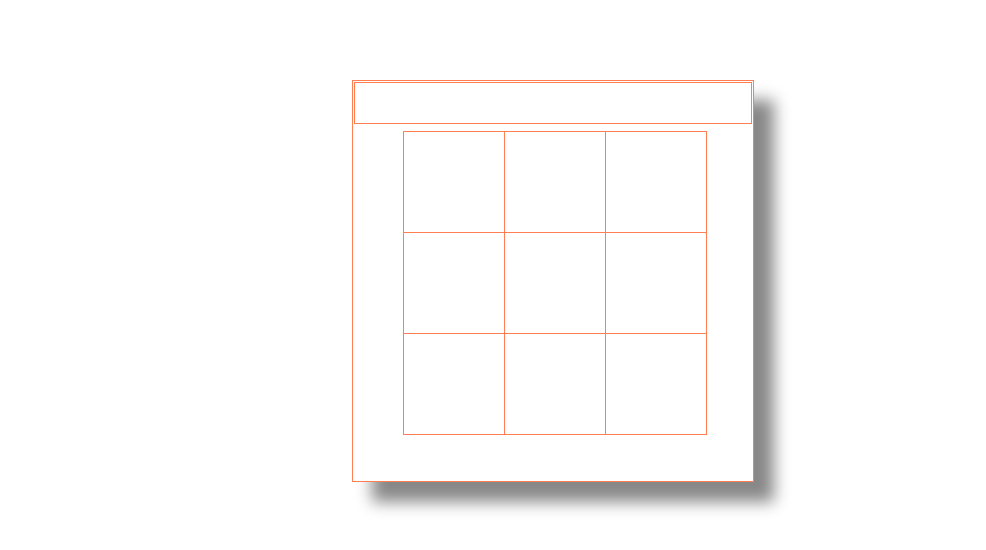
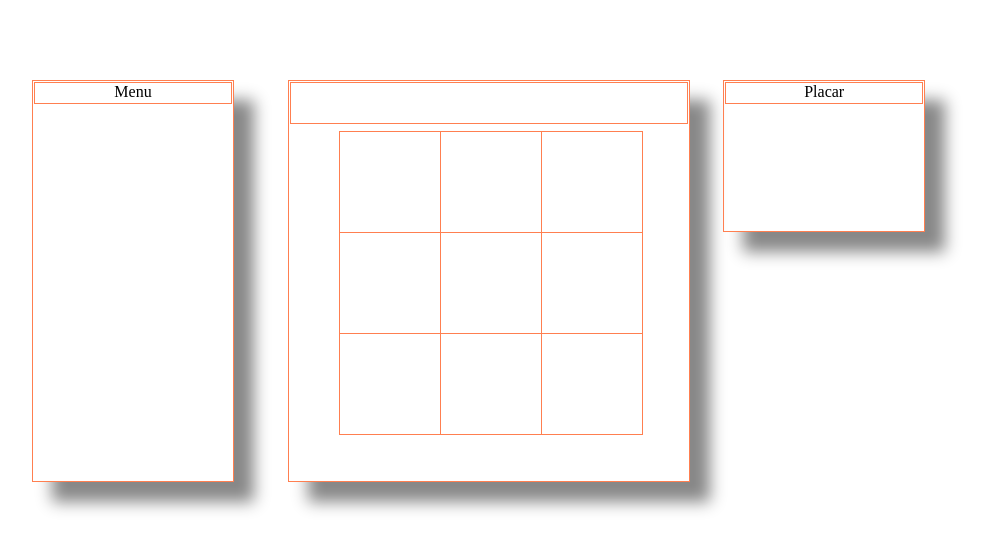
Before and after one commit to LucasRolim/jogoDaVelhaJS, a plain HTML site: page index.htm in a window 1280 px wide. Shown: the whole page, without its empty margins (96-1082 px from the left). Drawn offline with Linux system fonts and the light colour scheme.

Commit message:
criação das divs Menu e Placar.

```diff
--- a/css/velha.css
+++ b/css/velha.css
@@ -16,15 +16,46 @@ img{
 	height: 80px;
 }
 
+.menu {
+	border:1px coral solid;
+	width: 200px;
+	height: 400px;
+	position: absolute;
+	top: 10%;
+	left: 10%;
+	box-shadow: 20px 20px 15px #888888;
+}
+
 .principal {
 	border:1px coral solid;
 	width: 400px;
 	height: 400px;
 	position: absolute;
+	text-align : center;
 	top: 10%;
-	left: 35%;
+	left: 30%;
 	box-shadow: 20px 20px 15px #888888;
+}
 
+.placar {
+	border:1px coral solid;
+	width: 200px;
+	height: 150px;
+	position: absolute;
+	text-align : center;
+	top: 10%;
+	left: 64%;
+	box-shadow: 20px 20px 15px #888888;
+}
+
+.title {
+	border:1px coral solid;
+	width: 196px;
+	height: 20px;
+	position: absolute;
+	text-align : center;
+	top: 1px;
+	left: 1px;
 }
 
 #menssagem {
--- a/index.htm
+++ b/index.htm
@@ -9,7 +9,11 @@
 
 	</head>
 
-	<body>
+	<body >
+
+	<div class="menu" >
+		<div class="title"> Menu </div>
+	</div>
 
 		<div class="principal" >
 
@@ -29,6 +33,10 @@
 
 		</div>
 
+	<div class="placar" >
+		<div class="title"> Placar </div>
+	</div>
+
 		<script type="text/javascript" src="js/velha.js" ></script>
 
 	</body>
```
